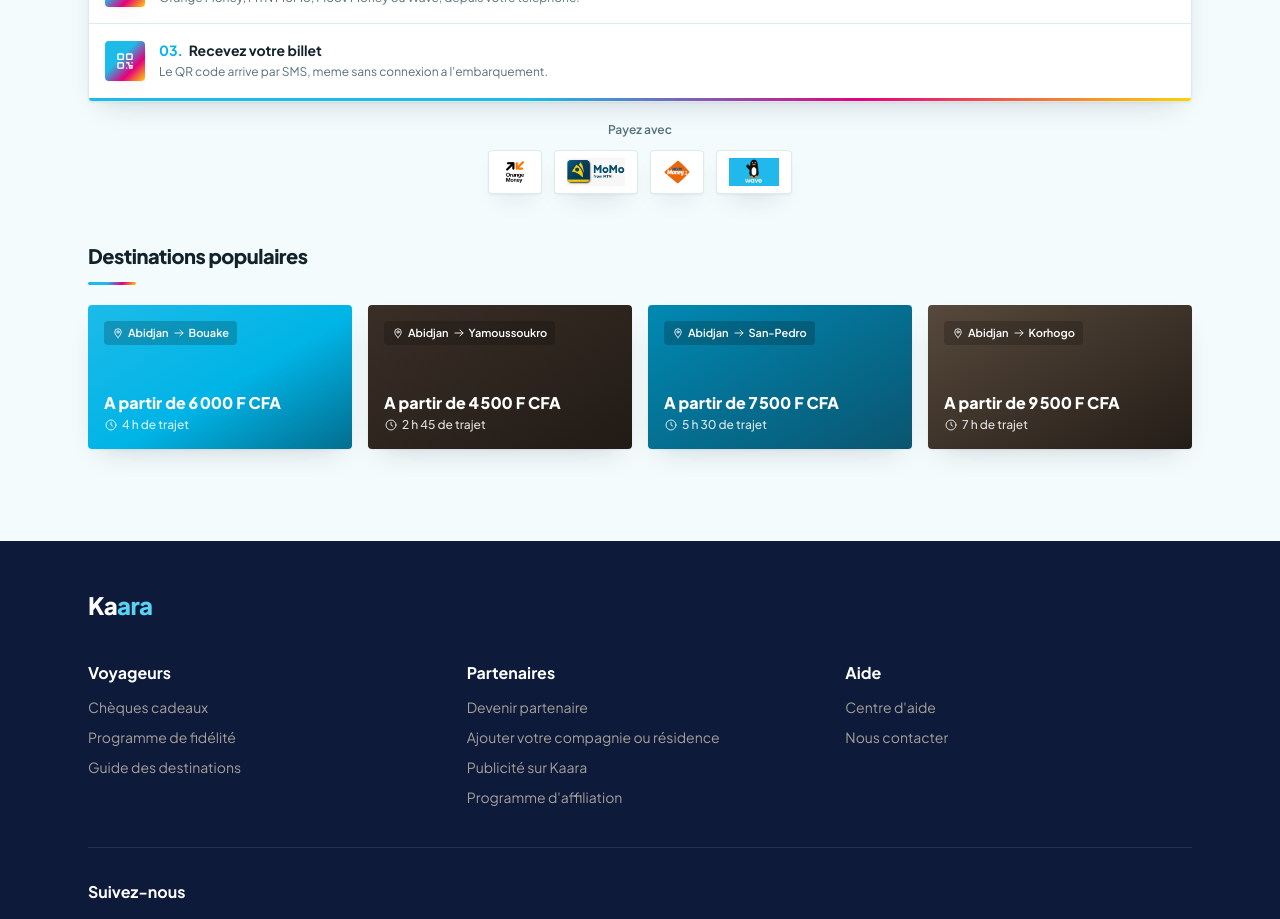
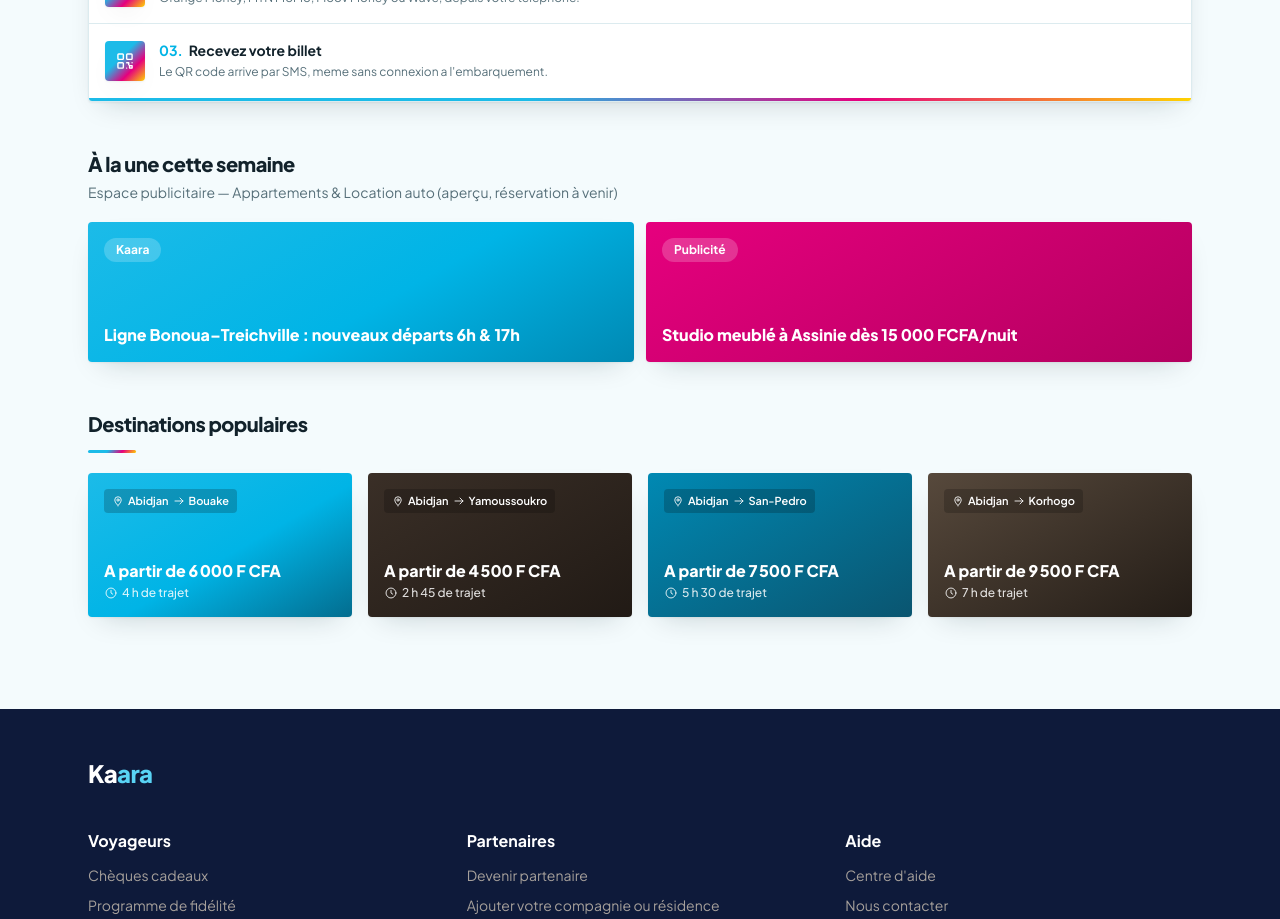
Before and after one commit to Yamoon224/BILLETERIE-WEB, a Next.js app: page / in a window 1280 px wide. Shown: the part 1680-2599 px from the top of the page. Built offline with nearby package versions, Linux system fonts and the light colour scheme; no server answers.

Commit message:
feat: add spotlight cards section for promotional content and enhance visibility for upcoming rentals

```diff
--- a/src/app/(public)/page.tsx
+++ b/src/app/(public)/page.tsx
@@ -101,11 +101,17 @@ const PROMISES = [
   },
 ];
 
-const PAYMENT_METHODS = [
-  { label: "Orange Money", src: "/payments/orange-money.jpg", width: 447, height: 447 },
-  { label: "MTN MoMo", src: "/payments/mtn-momo.jpg", width: 416, height: 203 },
-  { label: "Moov Money", src: "/payments/moov-money.png", width: 447, height: 447 },
-  { label: "Wave", src: "/payments/wave.jpg", width: 597, height: 335 },
+const SPOTLIGHT_CARDS = [
+  {
+    badge: "Kaara",
+    text: "Ligne Bonoua–Treichville : nouveaux départs 6h & 17h",
+    gradient: "linear-gradient(150deg,#1cbbe8 0%,#00b4e6 55%,#0089b3 100%)",
+  },
+  {
+    badge: "Publicité",
+    text: "Studio meublé à Assinie dès 15 000 FCFA/nuit",
+    gradient: "linear-gradient(150deg,#e6007e 0%,#b3005f 100%)",
+  },
 ];
 
 const DESTINATIONS = [
@@ -256,30 +262,28 @@ export default async function HomePage({ searchParams }: PageProps<"/">) {
             ))}
           </ol>
         </Card>
+      </section>
 
-        <div className="mt-5">
-          <p className="text-center text-xs font-semibold text-[var(--muted)]">Payez avec</p>
-          <div className="mt-3 flex flex-wrap items-center justify-center gap-3">
-            {PAYMENT_METHODS.map((method) => (
-              // Fond blanc fixe, y compris en theme sombre : ce sont des logos
-              // de marque en couleurs fixes, pas des icones qui suivent le
-              // theme — sur une surface sombre, Orange Money en particulier
-              // deviendrait illisible.
-              <span
-                key={method.label}
-                className="flex h-11 items-center rounded-sm border border-[var(--hairline)] bg-white px-3 shadow-card"
-              >
-                <img
-                  src={method.src}
-                  alt={method.label}
-                  width={method.width}
-                  height={method.height}
-                  className="h-7 w-auto object-contain"
-                  loading="lazy"
-                />
-              </span>
-            ))}
-          </div>
+      {/* A la une : espace promo Kaara + un premier emplacement publicitaire
+          pour les piliers pas encore reservables en ligne (Appartements,
+          Location auto) — contenu fixe pour l'instant, pas de vraie regie. */}
+      <section className="mx-auto max-w-6xl px-4 py-6 sm:px-6">
+        <h2 className="text-xl font-extrabold tracking-tight">À la une cette semaine</h2>
+        <p className="mt-1 text-sm text-[var(--muted)]">
+          Espace publicitaire — Appartements &amp; Location auto (aperçu, réservation à venir)
+        </p>
+
+        <div className="mt-5 grid grid-cols-1 gap-3 sm:grid-cols-2">
+          {SPOTLIGHT_CARDS.map((card) => (
+            <div
+              key={card.text}
+              className="flex min-h-[140px] flex-col justify-between rounded-sm p-4 shadow-card"
+              style={{ backgroundImage: card.gradient }}
+            >
+              <span className="w-fit rounded-full bg-white/20 px-3 py-1 text-xs font-bold text-white">{card.badge}</span>
+              <p className="text-base font-extrabold leading-snug text-white">{card.text}</p>
+            </div>
+          ))}
         </div>
       </section>
 
```
